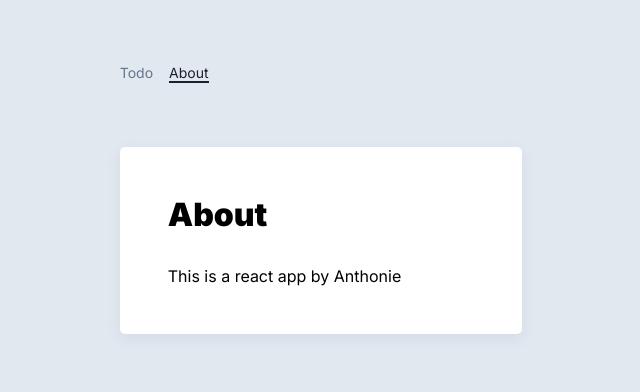
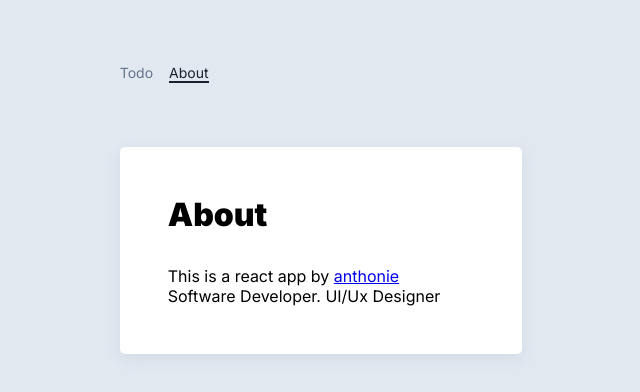
Before and after one commit to anth0ni3/todo-app-main, a React (Create React App) app: page /about in a window 1280 px wide. Shown: the top 392 px of the page, without its empty margins (319-959 px from the left). Built offline with nearby package versions, Linux system fonts and the light colour scheme.

Commit message:
updated to use local sotrage

```diff
--- a/package.json
+++ b/package.json
@@ -10,6 +10,7 @@
     "react-dom": "^17.0.2",
     "react-router-dom": "^5.2.0",
     "react-scripts": "4.0.3",
+    "uuid": "^8.3.2",
     "web-vitals": "^1.0.1"
   },
   "scripts": {
--- a/src/components/About.js
+++ b/src/components/About.js
@@ -4,7 +4,11 @@ const About = () => {
   return (
     <div>
       <h1 className="sb">About</h1>
-      <p>This is a react app by Anthonie</p>
+      <p>
+        This is a react app by{" "}
+        <a href="https://github.com/atomslyte">anthonie</a>
+        <p>Software Developer. UI/Ux Designer </p>
+      </p>
     </div>
   );
 };
--- a/src/components/TodoApp.js
+++ b/src/components/TodoApp.js
@@ -1,19 +1,26 @@
-import React, { useState } from "react";
+import React, { useState, useEffect } from "react";
 import TodoList from "./TodoList";
+import { v4 as uuidv4 } from "uuid";
 import About from "./About";
 import { Switch, Route } from "react-router-dom";
 import "./assets/css/TodoApp.css";
 
 const TodoApp = () => {
-  const initialTodos = [
-    { id: 1, task: "Clean House" },
-    { id: 2, task: "Wipe Ass" },
-    { id: 3, task: "Fuck Amaka" },
-  ];
+  //   const initialTodos = [
+  //     { id: 1, task: "Clean House" },
+  //     { id: 2, task: "Wipe Ass" },
+  //     { id: 3, task: "Make Noodles" },
+  //   ];
+  const initialTodos = JSON.parse(localStorage.getItem("todos"));
 
   const [todos, setTodos] = useState(initialTodos);
+
+  useEffect(() => {
+    localStorage.setItem("todos", JSON.stringify(todos));
+  }, [todos]);
+
   const addTodo = (newTodoText) => {
-    setTodos([...todos, { id: 4, task: newTodoText }]);
+    setTodos([...todos, { id: uuidv4(), task: newTodoText }]);
   };
   const deleteTodo = (todoId) => {
     const newTodos = todos.filter((todo) => todo.id !== todoId);
```
Also changed, not shown: 1 other file (tests, documents, lock files or other folders).
